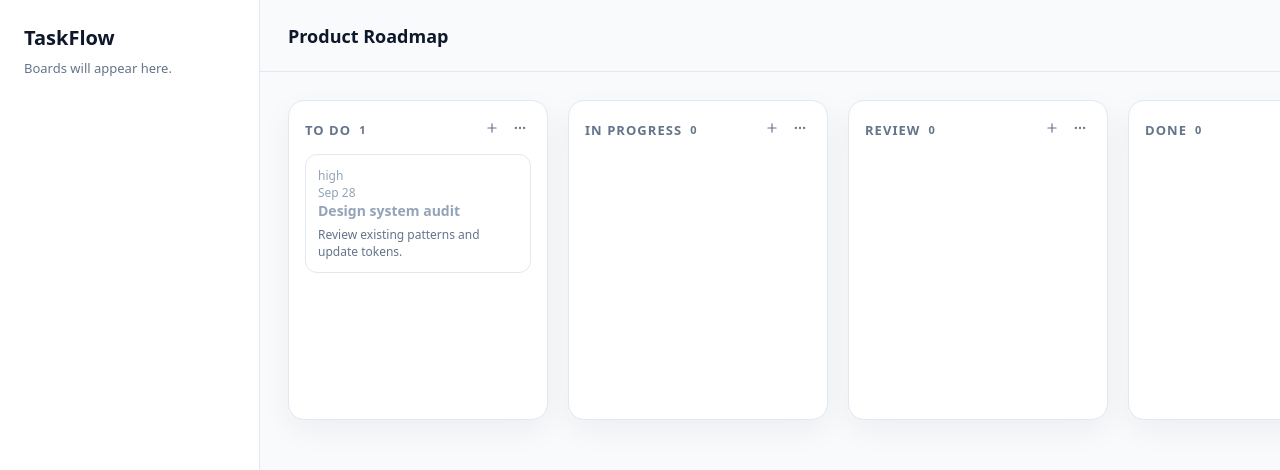
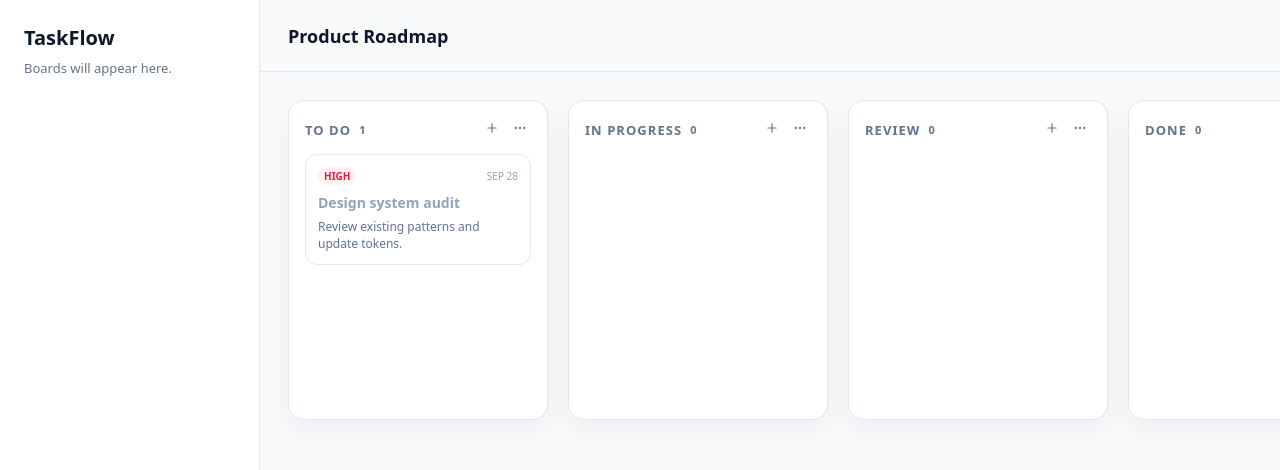
Before and after one commit to letsgokala/Kala-weather-app, a React (Vite) app: page / in a window 1280 px wide. Shown: the top 470 px of the page. Built offline with nearby package versions, Linux system fonts and the light colour scheme.

Commit message:
feat: add task metadata

```diff
--- a/src/index.css
+++ b/src/index.css
@@ -147,6 +147,40 @@ body {
   background: #ffffff;
 }
 
+.task-meta {
+  display: flex;
+  justify-content: space-between;
+  align-items: center;
+  font-size: 10px;
+  text-transform: uppercase;
+  margin-bottom: 8px;
+}
+
+.task-date {
+  color: #94a3b8;
+}
+
+.priority {
+  padding: 2px 6px;
+  border-radius: 999px;
+  font-weight: 600;
+}
+
+.priority.low {
+  background: #ecfdf5;
+  color: #059669;
+}
+
+.priority.medium {
+  background: #fffbeb;
+  color: #d97706;
+}
+
+.priority.high {
+  background: #fff1f2;
+  color: #e11d48;
+}
+
 .task-card h4 {
   margin: 0 0 6px;
   font-size: 14px;
```
